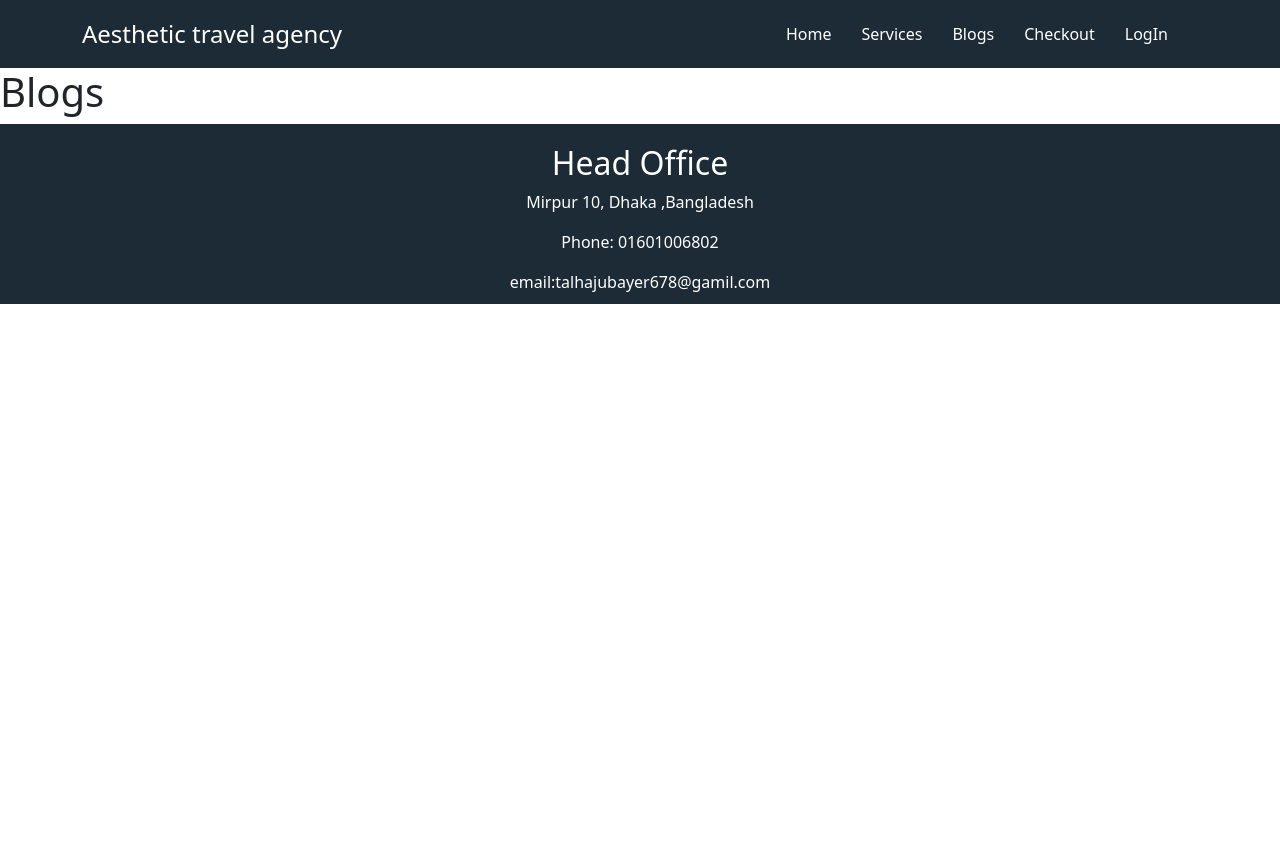
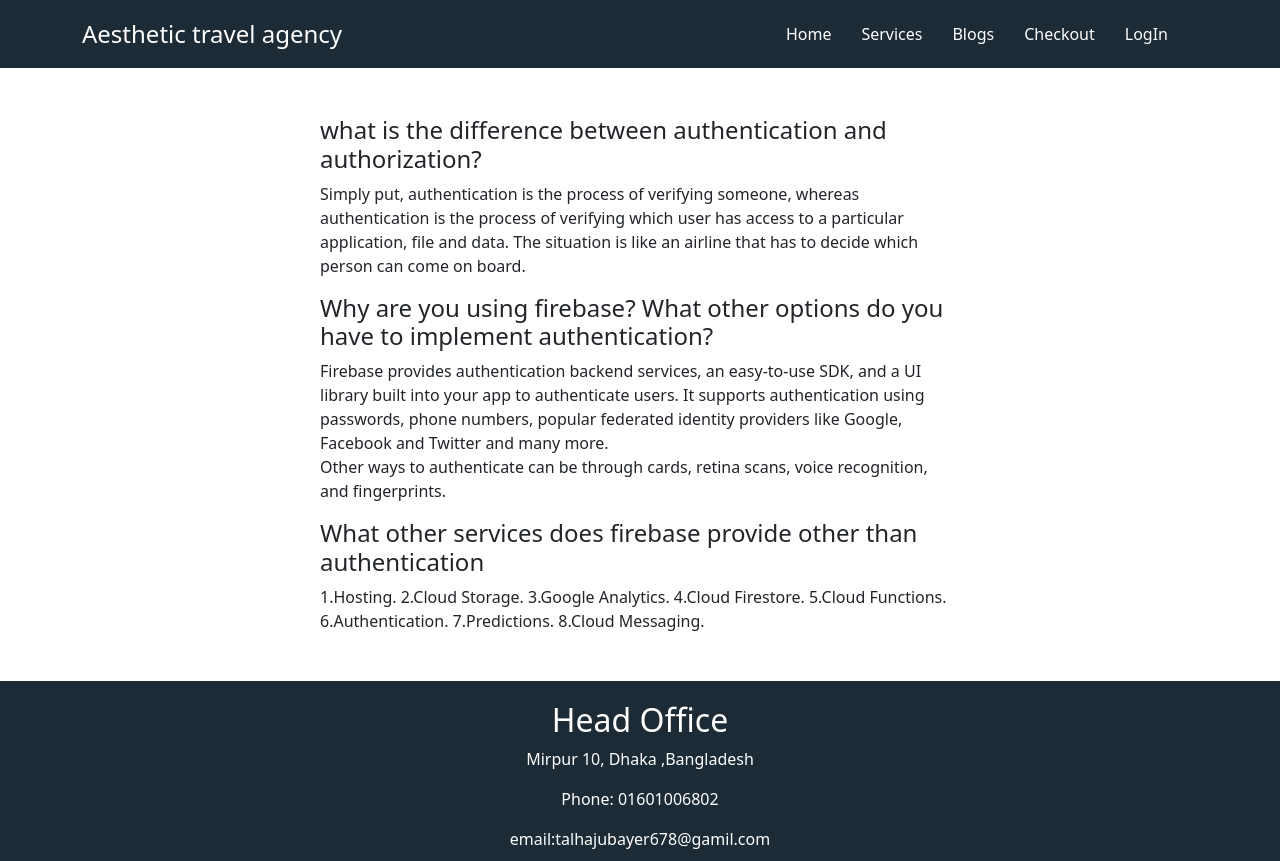
Before and after one commit to jubayer456/aesthetic-travel-agency, a React (Create React App) app: page /blogs in a window 1280 px wide. Before the commit the page ends 800 px from the top, so only its background shows below. Built offline with nearby package versions, Linux system fonts and the light colour scheme; no server answers.

Commit message:
add blogs

```diff
--- a/public/index.html
+++ b/public/index.html
@@ -22,7 +22,7 @@
       work correctly both with client-side routing and a non-root public URL.
       Learn how to configure a non-root public URL by running `npm run build`.
     -->
-  <title>React App</title>
+  <title>travel Agency</title>
   <link href="https://cdn.jsdelivr.net/npm/bootstrap@5.0.2/dist/css/bootstrap.min.css" rel="stylesheet"
     integrity="sha384-EVSTQN3/azprG1Anm3QDgpJLIm9Nao0Yz1ztcQTwFspd3yD65VohhpuuCOmLASjC" crossorigin="anonymous">
 </head>
--- a/src/App.js
+++ b/src/App.js
@@ -4,7 +4,7 @@ import { Route, Routes } from 'react-router-dom';
 import Home from './components/Home/Home/Home';
 import Blogs from './components/Blogs/Blogs';
 import NotFound from './components/NotFound/NotFound';
-import Login from './components/NotFound/Login/Login';
+import Login from './components/Login/Login';
 import SignUp from './components/SignUp/SignUp';
 import CheckOut from './components/CheckOut/CheckOut';
 import RequireAuth from './components/RequireAuth/RequireAuth';
--- a/src/components/Blogs/Blogs.js
+++ b/src/components/Blogs/Blogs.js
@@ -2,8 +2,25 @@ import React from 'react';
 
 const Blogs = () => {
     return (
-        <div>
-            <h1>Blogs</h1>
+        <div className='w-50 mx-auto m-5'>
+            <h4>what is the difference between authentication and authorization?</h4>
+            <p>Simply put, authentication is the process of verifying someone, whereas authentication is the process of verifying which user has access to a particular application, file and data. The situation is like an airline that has to decide which person can come on board.</p>
+            <h4>Why are you using firebase? What other options do you have to implement authentication?</h4>
+            <p>Firebase provides authentication backend services, an easy-to-use SDK, and a UI library built into your app to authenticate users. It supports authentication using passwords, phone numbers, popular federated identity providers like Google, Facebook and Twitter and many more.
+                <br />
+                Other ways to authenticate can be through cards, retina scans, voice recognition, and fingerprints.
+            </p>
+            <h4>What other services does firebase provide other than authentication</h4>
+            <p>
+                1.Hosting.
+                2.Cloud Storage.
+                3.Google Analytics.
+                4.Cloud Firestore.
+                5.Cloud Functions.
+                6.Authentication.
+                7.Predictions.
+                8.Cloud Messaging.</p>
+
         </div>
     );
 };
--- a/src/components/NotFound/Login/Login.js
+++ b/src/components/Login/Login.js
@@ -2,7 +2,8 @@ import React, { useState } from 'react';
 import { useLocation, useNavigate } from 'react-router-dom';
 import { useSignInWithEmailAndPassword, useSignInWithGithub, useSignInWithGoogle } from 'react-firebase-hooks/auth';
 import './Login.css';
-import auth from '../../../init.firebase';
+import auth from '../../init.firebase';
+
 
 const Login = () => {
     const [email, setEmail] = useState('');
```
Also changed, not shown: src/components/Login/Login.css (renamed from src/components/NotFound/Login/Login.css), 2 other files (tests, documents, lock files or other folders).
